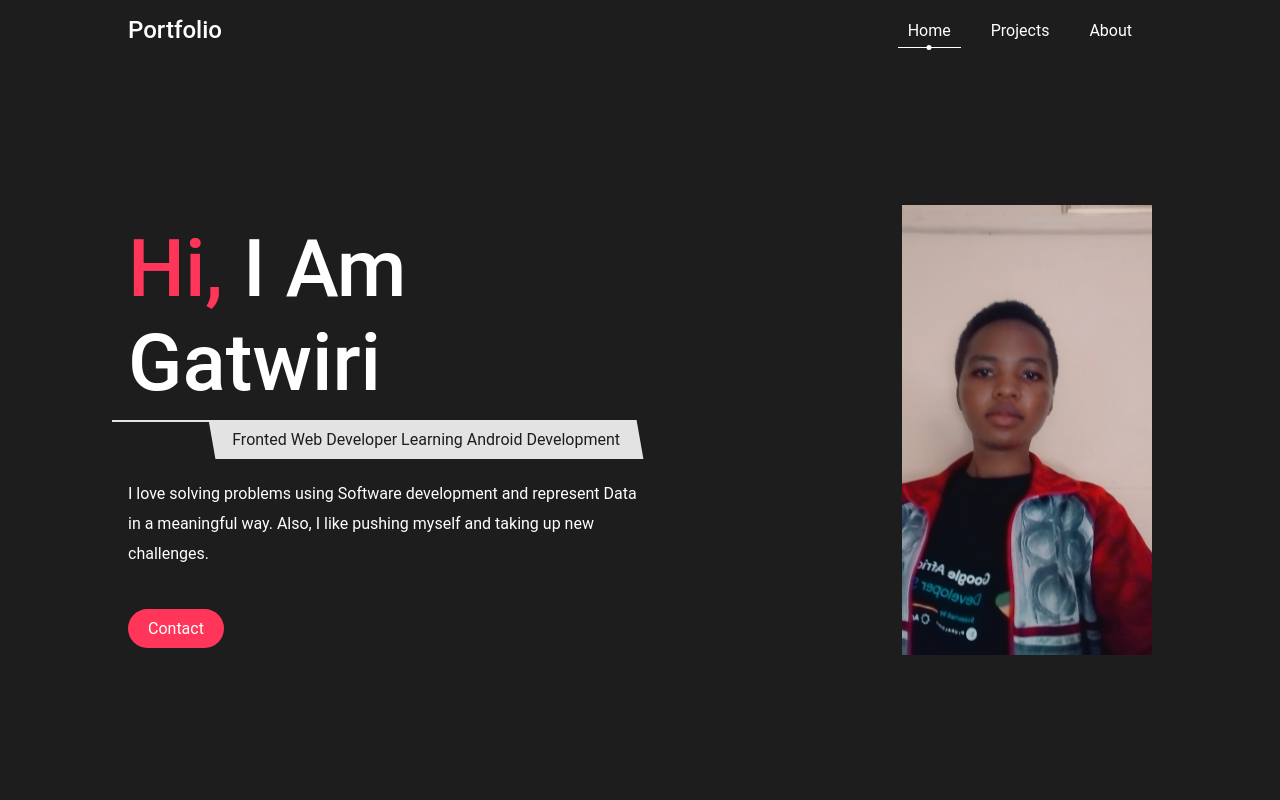
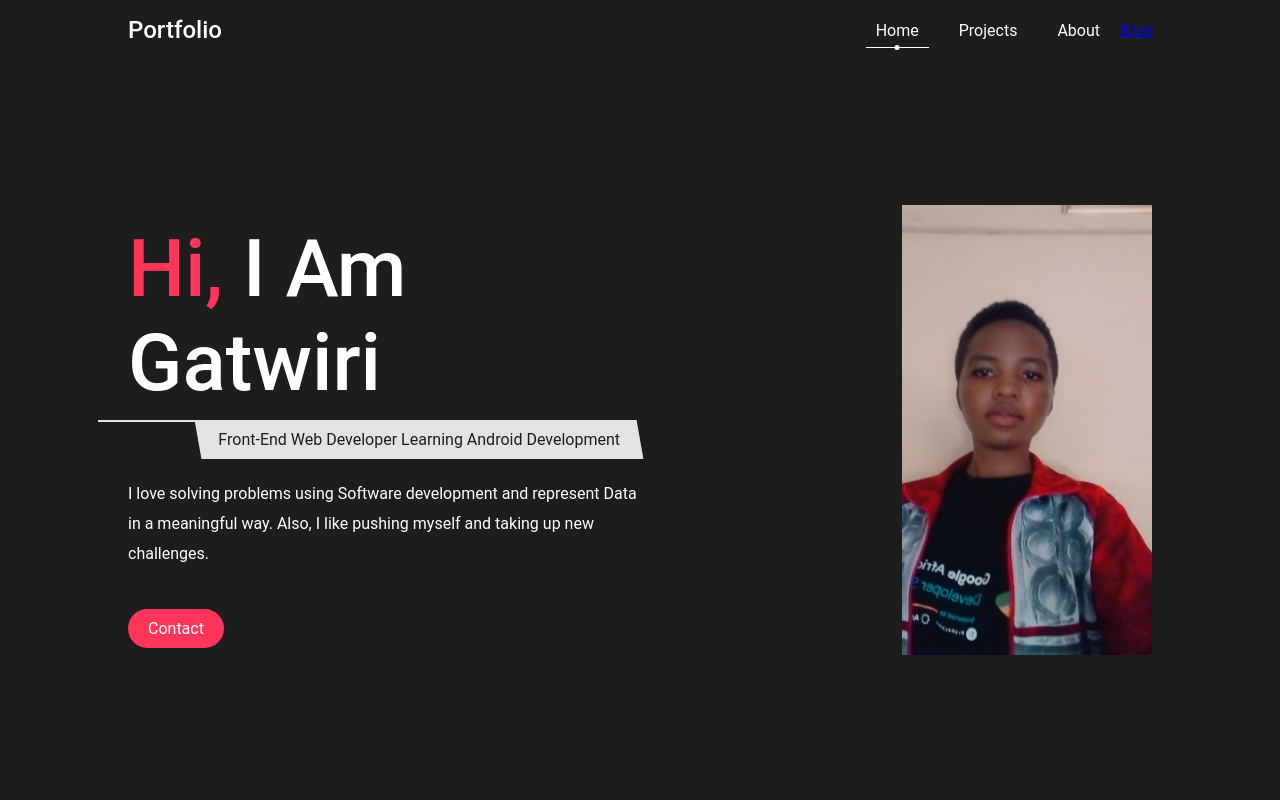
Before and after one commit to 1-creator/my-portfolio, a plain HTML site: page index.html in a window 1280 px wide. Shown: the top 800 px of the page. Drawn offline with Linux system fonts and the light colour scheme.

Commit message:
Update index.html

```diff
--- a/index.html
+++ b/index.html
@@ -19,13 +19,14 @@
         <li class="links-item"><a href="#" class="link active">home</a></li>
         <li class="links-item"><a href="#projects" class="link">projects</a></li>
         <li class="links-item"><a href="#about-section" class="link">about</a></li>
-    </ul>
+        <li class="links-item"><a href="https://medium.com/@compgat" target="_blank">Blog</a></li>
+   </ul>
 </nav>
 
 <section class="home">
     <div class="hero-content">
         <h1 class="hero-heading"><span class="highlight">hi, </span>i am Gatwiri</h1>
-        <p class="profession">fronted web developer learning android development</p>
+        <p class="profession">front-end web developer learning android development</p>
         <p class="info"> I love solving problems using Software development and represent Data in a meaningful way. Also, I like pushing myself and taking up new challenges.</p>
         <a href="#contact-section" class="btn">contact</a>
     </div>
```
